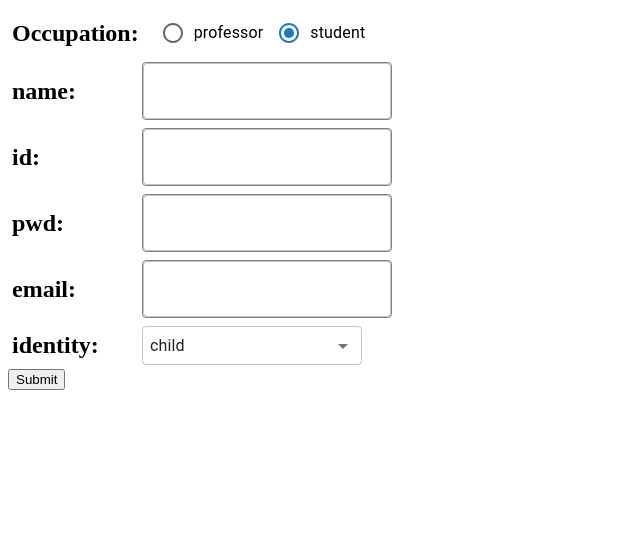
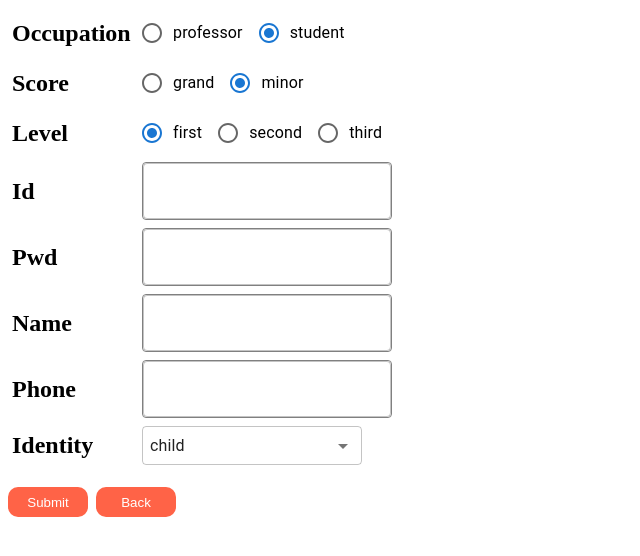
Before and after one commit to kangactor123/react-hook-form-repo, a React (Create React App) app: page /create in a window 1280 px wide. Both pictures are taken after a click on the label "student". Shown: the top 556 px of the page, without its empty margins (0-640 px from the left). Built offline with nearby package versions, Linux system fonts and the light colour scheme.

Commit message:
Edit form 개선사항 -1

```diff
--- a/src/App.tsx
+++ b/src/App.tsx
@@ -8,14 +8,14 @@ import Home from "page/Home";
 
 function App() {
   return (
-    // <BrowserRouter>
-    //   <Routes>
-    //     <Route path="create" element={<EditForm mode="create" />} />
-    //     <Route path=":id/edit" element={<EditForm mode="edit" />} />
-    //     <Route element={<Home />} path="/" />
-    //   </Routes>
-    // </BrowserRouter>
-    <ResolverForm />
+    <BrowserRouter>
+      <Routes>
+        <Route path="create" element={<EditForm mode="create" />} />
+        <Route path=":id/edit" element={<EditForm mode="edit" />} />
+        <Route element={<Home />} path="/" />
+      </Routes>
+    </BrowserRouter>
+    // <ResolverForm />
     // <ReactHookForm />
   );
 }
--- a/src/common/type.ts
+++ b/src/common/type.ts
@@ -22,4 +22,6 @@ export interface TForm {
   phone: string;
   identity: string;
   occupation: string;
+  score?: string;
+  level?: string;
 }
--- a/src/page/EditForm.tsx
+++ b/src/page/EditForm.tsx
@@ -1,4 +1,4 @@
-import React from "react";
+import React, { useLayoutEffect } from "react";
 import { useQuery } from "@tanstack/react-query";
 import { TForm } from "common/type";
 import MInputText from "component/mui/MInputText";
@@ -22,6 +22,8 @@ const defaultValues = {
   email: "",
   occupation: "",
   identity: "",
+  score: "",
+  level: "",
 };
 
 const selectList: ISelectItem[] = [
@@ -37,17 +39,32 @@ const radioGroup: TRadioGroup[] = [
   { label: "student", value: "student" },
 ];
 
+const scoreGroup: TRadioGroup[] = [
+  { label: "grand", value: "grand" },
+  { label: "minor", value: "minor" },
+];
+
+const levelGroup: TRadioGroup[] = [
+  { label: "first", value: "first" },
+  { label: "second", value: "second" },
+  { label: "third", value: "third" },
+];
+
 function EditForm({ mode }: EditProps) {
   const { id } = useParams();
   const navigate = useNavigate();
   const {
     control,
     handleSubmit: onSubmit,
+    setValue,
     reset,
     watch,
   } = useForm<TForm>({
     defaultValues,
+    mode: "all",
   });
+
+  const { occupation } = watch();
 
   const handleBack = () => {
     navigate("/");
@@ -71,10 +88,25 @@ function EditForm({ mode }: EditProps) {
       reset({
         ...watch(),
         occupation: "professor",
-        identity: "mother",
+        identity: "child",
+        score: "grand",
+        level: "first",
       });
     }
   }, []);
+
+  useLayoutEffect(() => {
+    switch (occupation) {
+      case "professor": {
+        setValue("score", "grand");
+        break;
+      }
+      case "student": {
+        setValue("score", "minor");
+        break;
+      }
+    }
+  }, [occupation, setValue]);
 
   return (
     <form onSubmit={onSubmit(handleSubmit)}>
@@ -82,6 +114,16 @@ function EditForm({ mode }: EditProps) {
         <Label>Occupation</Label>
         <MRadio<TForm> group={radioGroup} control={control} name="occupation" />
       </Row>
+      <Row>
+        <Label>Score</Label>
+        <MRadio<TForm> group={scoreGroup} control={control} name="score" />
+      </Row>
+      {occupation === "student" ? (
+        <Row>
+          <Label>Level</Label>
+          <MRadio<TForm> group={levelGroup} control={control} name="level" />
+        </Row>
+      ) : null}
       <Row>
         <Label>Id</Label>
         <MInputText<TForm> control={control} name="id" />
--- a/src/page/Home.tsx
+++ b/src/page/Home.tsx
@@ -15,7 +15,7 @@ function Home() {
     navigate("create");
   };
   const handleEdit = () => {
-    navigate("kang1/edit");
+    navigate("thomas/edit");
   };
   useQuery(["list"], getList);
   return (
```
